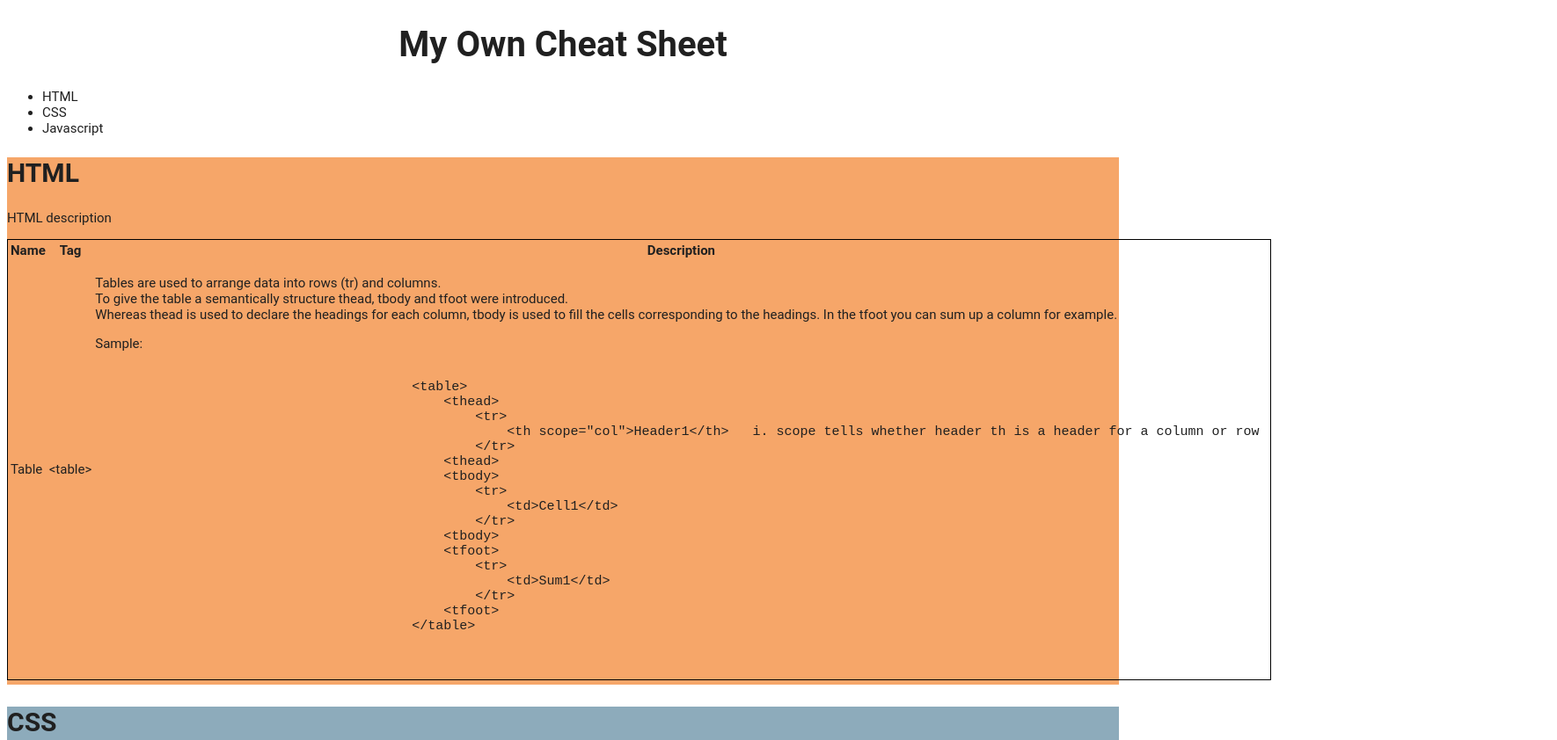
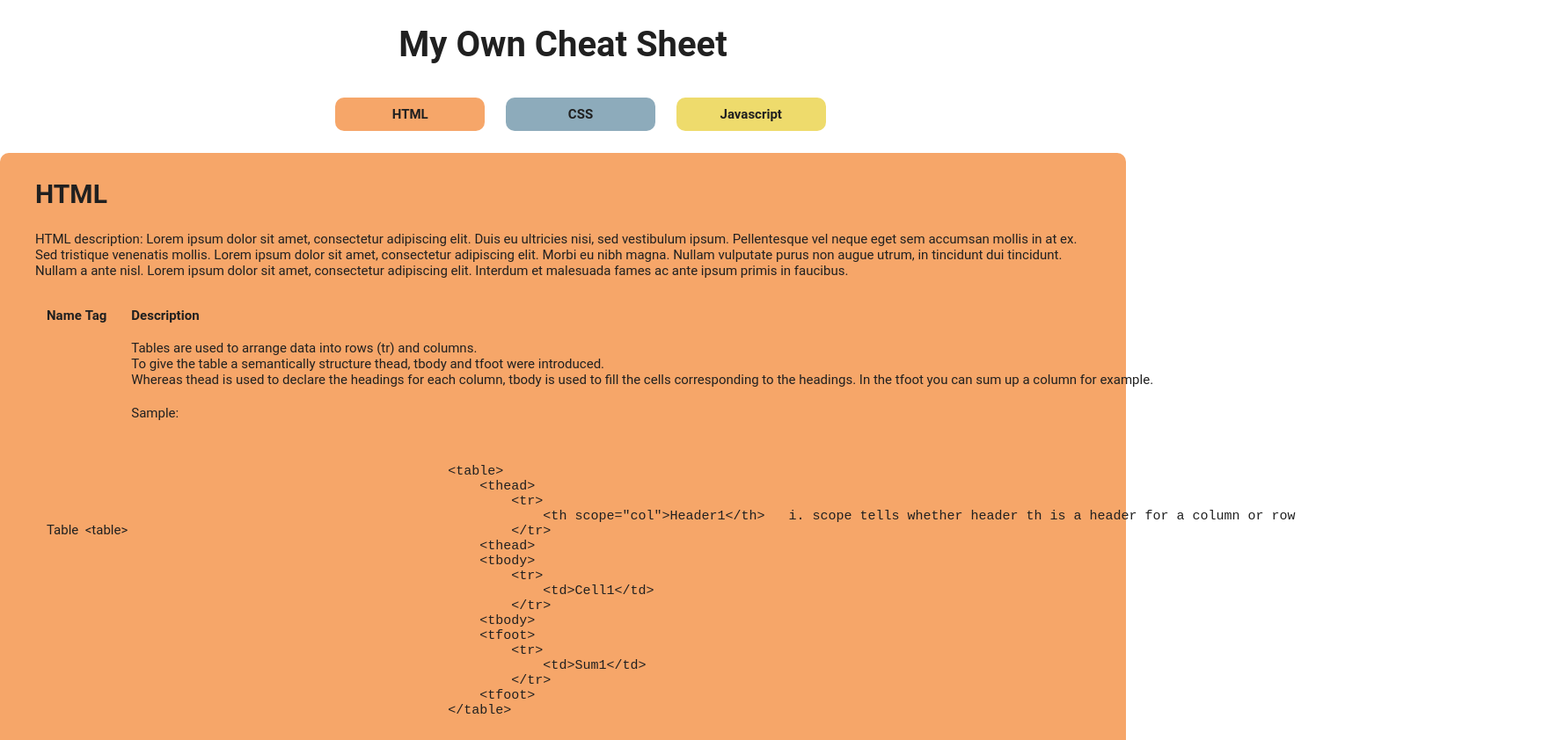
Before and after one commit to AljoschaNy/my_own_cheatsheet, a plain HTML site: page index.html in a window 1280 px wide. Shown: the top 842 px of the page at 88% size, 1770 px wide, since content can reach past the window. Drawn offline with Linux system fonts and the light colour scheme; a web font is replaced by a local one.

Commit message:
Edit positions and dimensions

```diff
--- a/css/styles.css
+++ b/css/styles.css
@@ -29,7 +29,10 @@ body {
     font-size: 15px;
     font-family: 'Roboto', sans-serif;
     font-weight: 400;
+    margin: 0;
 }
+
+
 
 h1 {
     font-size: 40px;
@@ -41,12 +44,29 @@ h2 {
 }
 
 table {
-    border: solid 1px black;
+    text-align: left;
+    padding: 10px;
+}
+
+pre {
+    text-align: left;
+}
+
+code {
+    text-align: left;
+    float: left;
 }
 
 section {
     min-height: 600px; /* just for visual purpose */
     background-color: rgb(247, 247, 231); /* just for visual purpose */
+    border-radius: 10px;
+    padding: 5px 40px 40px 40px;
+    margin-bottom: 40px;
+}
+
+section p {
+    margin-bottom: 20px;
 }
 
 code {
@@ -54,8 +74,22 @@ code {
 }
 
 /* Header */
-header h1 {
+header#title {
     text-align: center;
+    background-color: rgb(255, 255, 255);
+    border-bottom-left-radius: 10px;
+    border-bottom-right-radius: 10px;
+    width: 100%;
+    margin: 0;
+}
+
+#title nav li{
+    display: inline-block;
+    width: 150px;
+    padding: 10px;
+    margin: 10px;
+    border-radius: 10px;
+    font-weight: 700;
 }
 
 #title nav a{
@@ -64,17 +98,18 @@ header h1 {
 }
 
 /* HTML Section */
-#htmlSection {
+.html {
     background-color: rgba(242, 128, 42, 0.7);
 }
 
+
 /* CSS Section */
-#cssSection {
+.css {
     background-color: #8DABBB;
 }
 
 /* Javascript Section */
-#javascriptSection {
+.javascript {
     background-color: #EEDB6C;
 }
 
@@ -82,3 +117,7 @@ header h1 {
 footer {
     text-align: right;
 }
+
+footer p {
+    padding: 20px;
+}
--- a/index.html
+++ b/index.html
@@ -12,18 +12,27 @@
             <h1>My Own Cheat Sheet</h1>
             <nav>
                 <ul>
-                    <li class="html"><a href="#htmlSection">HTML</a></li>
-                    <li class="css"><a href="#cssSection">CSS</a></li>
-                    <li class="javascript"><a href="#javascriptSection">Javascript</a></li>
+                    <a href="#htmlSection"><li class="html">HTML</li></a>
+                    <a href="#cssSection"><li class="css">CSS</li></a>
+                    <a href="#javascriptSection"><li class="javascript">Javascript</li></a>
                 </ul>
             </nav>
         </header>
         <main>
             <!-- HTML section to descbribe some tags -->
-            <section id="htmlSection">
+            <section id="htmlSection" class="html">
                 <header class="sectionTitle">
                     <h2>HTML</h2>
-                    <p>HTML description</p>  <!-- generell Infos to be added later-->
+                    <p>HTML description: Lorem ipsum dolor sit amet,
+                        consectetur adipiscing elit. Duis eu ultricies
+                        nisi, sed vestibulum ipsum. Pellentesque vel
+                        neque eget sem accumsan mollis in at ex. Sed
+                        tristique venenatis mollis. Lorem ipsum dolor
+                        sit amet, consectetur adipiscing elit. Morbi
+                        eu nibh magna. Nullam vulputate purus non augue
+                        utrum, in tincidunt dui tincidunt. Nullam a
+                        ante nisl. Lorem ipsum dolor sit amet,
+                        consectetur adipiscing elit. Interdum et malesuada fames ac ante ipsum primis in faucibus.</p>  <!-- generell Infos to be added later-->
                 </header>
                 <table>
                     <thead>
@@ -97,12 +106,12 @@
 
                 </main>
             </section>
-            <section id="cssSection">
+            <section id="cssSection" class="css">
                 <header class="sectionTitle">
                     <h2>CSS</h2>
                 </header>
             </section>
-            <section id="javascriptSection">
+            <section id="javascriptSection" class="javascript">
                 <header class="sectionTitle">
                     <h2>Javascript</h2>
                 </header>
```
